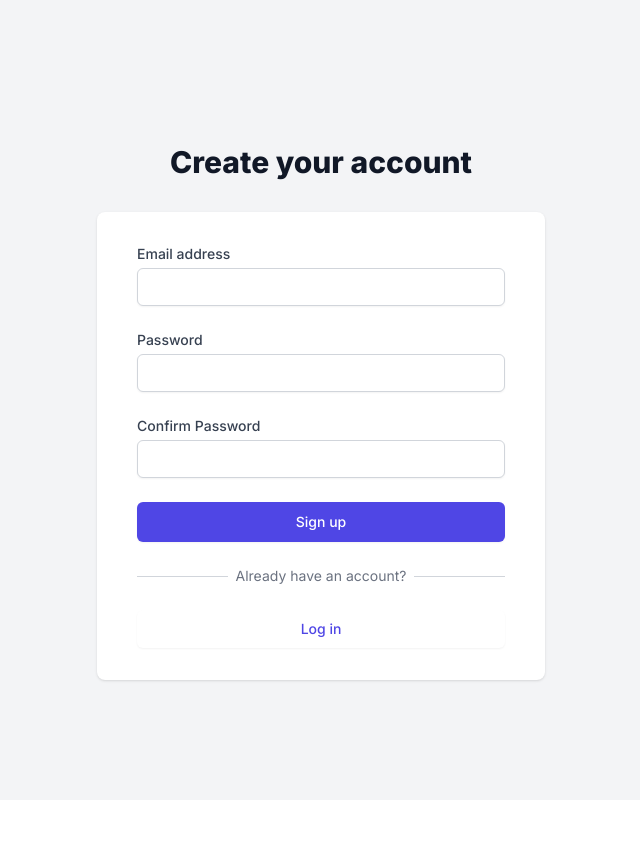
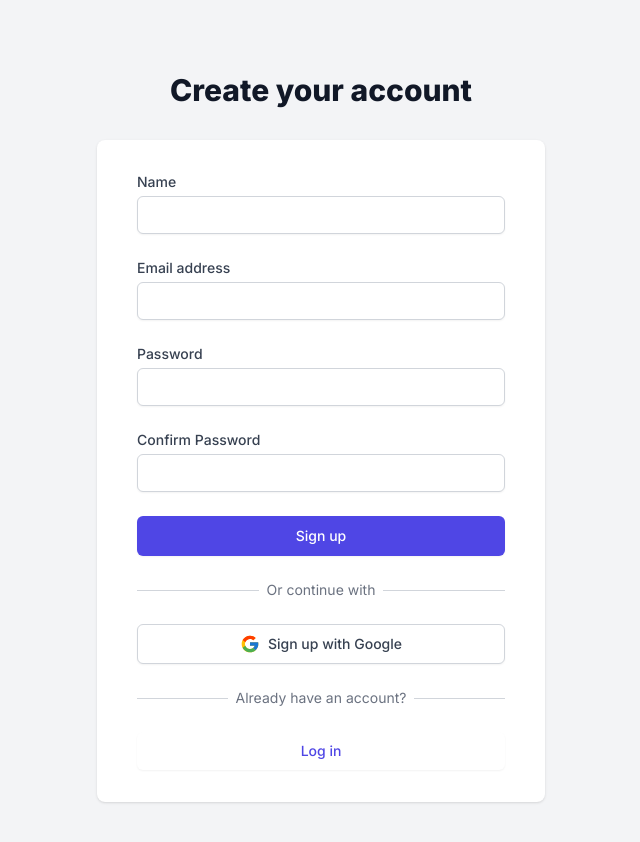
Before and after one commit to irfank123/ai_grader, a Next.js app in the folder Frontend/: page /signup in a window 1280 px wide. Shown: the top 842 px of the page, without its empty margins (319-959 px from the left). Before the commit the page ends 800 px from the top, so only its background shows below. Built offline with nearby package versions, Linux system fonts and the light colour scheme.

Commit message:
changed ui for login and signup

```diff
--- a/Frontend/package.json
+++ b/Frontend/package.json
@@ -21,6 +21,7 @@
     "papaparse": "^5.4.1",
     "react": "^18.2.0",
     "react-dom": "^18.2.0",
+    "react-icons": "^5.3.0",
     "react-latex-next": "^3.0.0",
     "react-p5": "^1.4.1",
     "tailwind-merge": "^2.5.4",
--- a/Frontend/src/app/login/page.tsx
+++ b/Frontend/src/app/login/page.tsx
@@ -1,113 +1,163 @@
-'use client'
+"use client";
 
-import { useState } from 'react'
-import { useRouter } from 'next/navigation'
-import Link from 'next/link'
-import { Button } from "@/components/ui/button"
+import { useState } from "react";
+import { useRouter } from "next/navigation";
+import Link from "next/link";
+import { Button } from "@/components/ui/button";
+import { FcGoogle } from "react-icons/fc";
 
 export default function Login() {
-  const [email, setEmail] = useState('')
-  const [password, setPassword] = useState('')
-  const router = useRouter()
+  const [email, setEmail] = useState("");
+  const [password, setPassword] = useState("");
+  const [error, setError] = useState("");
+  const router = useRouter();
 
   const handleSubmit = async (e: React.FormEvent) => {
-    e.preventDefault()
-    console.log('Login attempt with:', email, password)
+    e.preventDefault();
+    setError("");
 
-    router.push('/practice')
-  }
+    try {
+      const response = await fetch("http://localhost:3000/api/v1/auth/login", {
+        method: "POST",
+        headers: {
+          "Content-Type": "application/json",
+        },
+        body: JSON.stringify({ email, password }),
+        credentials: "include", // This is important for cookies to be sent
+      });
+
+      if (response.ok) {
+        const data = await response.json();
+        console.log("Login successful:", data);
+        router.push("/practice");
+      } else {
+        const errorData = await response.json();
+        setError(errorData.message || "Login failed");
+      }
+    } catch (error) {
+      console.error("Login error:", error);
+      setError("An error occurred during login");
+    }
+  };
+
+  const handleGoogleLogin = () => {
+    window.location.href = "http://localhost:3000/api/v1/auth/google";
+  };
 
   return (
-    <div className="min-h-screen bg-gray-100 flex flex-col justify-center py-12 sm:px-6 lg:px-8">
-      <div className="sm:mx-auto sm:w-full sm:max-w-md">
-        <h2 className="mt-6 text-center text-3xl font-extrabold text-gray-900">Log in to your account</h2>
+    <div className='min-h-screen bg-gray-100 flex flex-col justify-center py-12 sm:px-6 lg:px-8'>
+      <div className='sm:mx-auto sm:w-full sm:max-w-md'>
+        <h2 className='mt-6 text-center text-3xl font-extrabold text-gray-900'>
+          Log in to your account
+        </h2>
       </div>
 
-      <div className="mt-8 sm:mx-auto sm:w-full sm:max-w-md">
-        <div className="bg-white py-8 px-4 shadow sm:rounded-lg sm:px-10">
-          <form className="space-y-6" onSubmit={handleSubmit}>
-            {/* Email Input */}
+      <div className='mt-8 sm:mx-auto sm:w-full sm:max-w-md'>
+        <div className='bg-white py-8 px-4 shadow sm:rounded-lg sm:px-10'>
+          {error && <div className='mb-4 text-red-600 text-center'>{error}</div>}
+          <form className='space-y-6' onSubmit={handleSubmit}>
             <div>
-              <label htmlFor="email" className="block text-sm font-medium text-gray-700">
+              <label htmlFor='email' className='block text-sm font-medium text-gray-700'>
                 Email address
               </label>
-              <div className="mt-1">
+              <div className='mt-1'>
                 <input
-                  id="email"
-                  name="email"
-                  type="email"
-                  autoComplete="email"
+                  id='email'
+                  name='email'
+                  type='email'
+                  autoComplete='email'
                   required
                   value={email}
                   onChange={(e) => setEmail(e.target.value)}
-                  className="appearance-none block w-full px-3 py-2 border border-gray-300 rounded-md shadow-sm placeholder-gray-400 focus:outline-none focus:ring-indigo-500 focus:border-indigo-500 sm:text-sm"
+                  className='appearance-none block w-full px-3 py-2 border border-gray-300 rounded-md shadow-sm placeholder-gray-400 focus:outline-none focus:ring-indigo-500 focus:border-indigo-500 sm:text-sm'
                 />
               </div>
             </div>
 
-            {/* Password Input */}
             <div>
-              <label htmlFor="password" className="block text-sm font-medium text-gray-700">
+              <label htmlFor='password' className='block text-sm font-medium text-gray-700'>
                 Password
               </label>
-              <div className="mt-1">
+              <div className='mt-1'>
                 <input
-                  id="password"
-                  name="password"
-                  type="password"
-                  autoComplete="current-password"
+                  id='password'
+                  name='password'
+                  type='password'
+                  autoComplete='current-password'
                   required
                   value={password}
                   onChange={(e) => setPassword(e.target.value)}
-                  className="appearance-none block w-full px-3 py-2 border border-gray-300 rounded-md shadow-sm placeholder-gray-400 focus:outline-none focus:ring-indigo-500 focus:border-indigo-500 sm:text-sm"
+                  className='appearance-none block w-full px-3 py-2 border border-gray-300 rounded-md shadow-sm placeholder-gray-400 focus:outline-none focus:ring-indigo-500 focus:border-indigo-500 sm:text-sm'
                 />
               </div>
             </div>
 
-            {/* Remember Me Checkbox and Forgot Password Link */}
-            <div className="flex items-center justify-between">
-              <div className="flex items-center">
+            <div className='flex items-center justify-between'>
+              <div className='flex items-center'>
                 <input
-                  id="remember-me"
-                  name="remember-me"
-                  type="checkbox"
-                  className="h-4 w-4 text-indigo-600 focus:ring-indigo-500 border-gray-300 rounded"
+                  id='remember-me'
+                  name='remember-me'
+                  type='checkbox'
+                  className='h-4 w-4 text-indigo-600 focus:ring-indigo-500 border-gray-300 rounded'
                 />
-                <label htmlFor="remember-me" className="ml-2 block text-sm text-gray-900">
+                <label htmlFor='remember-me' className='ml-2 block text-sm text-gray-900'>
                   Remember me
                 </label>
               </div>
 
-              <div className="text-sm">
-                <a href="#" className="font-medium text-indigo-600 hover:text-indigo-500">
+              <div className='text-sm'>
+                <a href='#' className='font-medium text-indigo-600 hover:text-indigo-500'>
                   Forgot your password?
                 </a>
               </div>
             </div>
 
-            {/* Submit Button */}
             <div>
-              <Button type="submit" className="w-full flex justify-center py-2 px-4 border border-transparent rounded-md shadow-sm text-sm font-medium text-white bg-indigo-600 hover:bg-indigo-700 focus:outline-none focus:ring-2 focus:ring-offset-2 focus:ring-indigo-500">
+              <Button
+                type='submit'
+                className='w-full flex justify-center py-2 px-4 border border-transparent rounded-md shadow-sm text-sm font-medium text-white bg-indigo-600 hover:bg-indigo-700 focus:outline-none focus:ring-2 focus:ring-offset-2 focus:ring-indigo-500'
+              >
                 Log in
               </Button>
             </div>
           </form>
 
-          {/* Sign Up Link */}
-          <div className="mt-6">
-            <div className="relative">
-              <div className="absolute inset-0 flex items-center">
-                <div className="w-full border-t border-gray-300" />
+          <div className='mt-6'>
+            <div className='relative'>
+              <div className='absolute inset-0 flex items-center'>
+                <div className='w-full border-t border-gray-300' />
               </div>
-              <div className="relative flex justify-center text-sm">
-                <span className="px-2 bg-white text-gray-500">
-                  Don't have an account?
-                </span>
+              <div className='relative flex justify-center text-sm'>
+                <span className='px-2 bg-white text-gray-500'>Or continue with</span>
               </div>
             </div>
 
-            <div className="mt-6">
-              <Link href="/signup" className="w-full flex justify-center py-2 px-4 border border-transparent rounded-md shadow-sm text-sm font-medium text-indigo-600 bg-white hover:bg-gray-50">
+            <div className='mt-6'>
+              <Button
+                onClick={handleGoogleLogin}
+                className='w-full flex justify-center items-center py-2 px-4 border border-gray-300 rounded-md shadow-sm text-sm font-medium text-gray-700 bg-white hover:bg-gray-50'
+              >
+                <FcGoogle className='w-5 h-5 mr-2' />
+                Sign in with Google
+              </Button>
+            </div>
+          </div>
+
+          <div className='mt-6'>
+            <div className='relative'>
+              <div className='absolute inset-0 flex items-center'>
+                <div className='w-full border-t border-gray-300' />
+              </div>
+              <div className='relative flex justify-center text-sm'>
+                <span className='px-2 bg-white text-gray-500'>Don't have an account?</span>
+              </div>
+            </div>
+
+            <div className='mt-6'>
+              <Link
+                href='/signup'
+                className='w-full flex justify-center py-2 px-4 border border-transparent rounded-md shadow-sm text-sm font-medium text-indigo-600 bg-white hover:bg-gray-50'
+              >
                 Sign up
               </Link>
             </div>
@@ -115,5 +165,5 @@
         </div>
       </div>
     </div>
-  )
+  );
 }
--- a/Frontend/src/app/signup/page.tsx
+++ b/Frontend/src/app/signup/page.tsx
@@ -1,113 +1,185 @@
-'use client'
+"use client";
 
-import { useState } from 'react'
-import { useRouter } from 'next/navigation'
-import Link from 'next/link'
-import { Button } from "@/components/ui/button"
+import { useState } from "react";
+import { useRouter } from "next/navigation";
+import Link from "next/link";
+import { Button } from "@/components/ui/button";
+import { FcGoogle } from "react-icons/fc";
 
 export default function SignUp() {
-  const [email, setEmail] = useState('')
-  const [password, setPassword] = useState('')
-  const [confirmPassword, setConfirmPassword] = useState('')
-  const router = useRouter()
+  const [name, setName] = useState("");
+  const [email, setEmail] = useState("");
+  const [password, setPassword] = useState("");
+  const [confirmPassword, setConfirmPassword] = useState("");
+  const [error, setError] = useState("");
+  const router = useRouter();
 
-  const handleSubmit = (e: React.FormEvent) => {
-    e.preventDefault()
+  const handleSubmit = async (e: React.FormEvent) => {
+    e.preventDefault();
+    setError("");
 
-    console.log('Sign up with:', email, password)
+    if (password !== confirmPassword) {
+      setError("Passwords do not match");
+      return;
+    }
 
-    router.push('/practice')
-  }
+    try {
+      const response = await fetch("http://localhost:3000/api/v1/auth/register", {
+        method: "POST",
+        headers: {
+          "Content-Type": "application/json",
+        },
+        body: JSON.stringify({ name, email, password }),
+      });
+
+      if (response.ok) {
+        const data = await response.json();
+        console.log("Sign up successful:", data);
+        router.push("/practice");
+      } else {
+        const errorData = await response.json();
+        setError(errorData.message || "Sign up failed");
+      }
+    } catch (error) {
+      console.error("Sign up error:", error);
+      setError("An error occurred during sign up");
+    }
+  };
+
+  const handleGoogleSignUp = () => {
+    window.location.href = "http://localhost:3000/api/v1/auth/google";
+  };
 
   return (
-    <div className="min-h-screen bg-gray-100 flex flex-col justify-center py-12 sm:px-6 lg:px-8">
-      <div className="sm:mx-auto sm:w-full sm:max-w-md">
-        <h2 className="mt-6 text-center text-3xl font-extrabold text-gray-900">Create your account</h2>
+    <div className='min-h-screen bg-gray-100 flex flex-col justify-center py-12 sm:px-6 lg:px-8'>
+      <div className='sm:mx-auto sm:w-full sm:max-w-md'>
+        <h2 className='mt-6 text-center text-3xl font-extrabold text-gray-900'>
+          Create your account
+        </h2>
       </div>
 
-      <div className="mt-8 sm:mx-auto sm:w-full sm:max-w-md">
-        <div className="bg-white py-8 px-4 shadow sm:rounded-lg sm:px-10">
-          <form className="space-y-6" onSubmit={handleSubmit}>
-            {/* Email Input */}
+      <div className='mt-8 sm:mx-auto sm:w-full sm:max-w-md'>
+        <div className='bg-white py-8 px-4 shadow sm:rounded-lg sm:px-10'>
+          {error && <div className='mb-4 text-red-600 text-center'>{error}</div>}
+          <form className='space-y-6' onSubmit={handleSubmit}>
             <div>
-              <label htmlFor="email" className="block text-sm font-medium text-gray-700">
-                Email address
+              <label htmlFor='name' className='block text-sm font-medium text-gray-700'>
+                Name
               </label>
-              <div className="mt-1">
+              <div className='mt-1'>
                 <input
-                  id="email"
-                  name="email"
-                  type="email"
-                  autoComplete="email"
+                  id='name'
+                  name='name'
+                  type='text'
+                  autoComplete='name'
                   required
-                  value={email}
-                  onChange={(e) => setEmail(e.target.value)}
-                  className="appearance-none block w-full px-3 py-2 border border-gray-300 rounded-md shadow-sm placeholder-gray-400 focus:outline-none focus:ring-indigo-500 focus:border-indigo-500 sm:text-sm"
+                  value={name}
+                  onChange={(e) => setName(e.target.value)}
+                  className='appearance-none block w-full px-3 py-2 border border-gray-300 rounded-md shadow-sm placeholder-gray-400 focus:outline-none focus:ring-indigo-500 focus:border-indigo-500 sm:text-sm'
                 />
               </div>
             </div>
 
-            {/* Password Input */}
             <div>
-              <label htmlFor="password" className="block text-sm font-medium text-gray-700">
-                Password
+              <label htmlFor='email' className='block text-sm font-medium text-gray-700'>
+                Email address
               </label>
-              <div className="mt-1">
+              <div className='mt-1'>
                 <input
-                  id="password"
-                  name="password"
-                  type="password"
-                  autoComplete="new-password"
+                  id='email'
+                  name='email'
+                  type='email'
+                  autoComplete='email'
                   required
-                  value={password}
-                  onChange={(e) => setPassword(e.target.value)}
-                  className="appearance-none block w-full px-3 py-2 border border-gray-300 rounded-md shadow-sm placeholder-gray-400 focus:outline-none focus:ring-indigo-500 focus:border-indigo-500 sm:text-sm"
+                  value={email}
+                  onChange={(e) => setEmail(e.target.value)}
+                  className='appearance-none block w-full px-3 py-2 border border-gray-300 rounded-md shadow-sm placeholder-gray-400 focus:outline-none focus:ring-indigo-500 focus:border-indigo-500 sm:text-sm'
                 />
               </div>
             </div>
 
-            {/* Confirm Password Input */}
             <div>
-              <label htmlFor="confirm-password" className="block text-sm font-medium text-gray-700">
-                Confirm Password
+              <label htmlFor='password' className='block text-sm font-medium text-gray-700'>
+                Password
               </label>
-              <div className="mt-1">
+              <div className='mt-1'>
                 <input
-                  id="confirm-password"
-                  name="confirm-password"
-                  type="password"
-                  autoComplete="new-password"
+                  id='password'
+                  name='password'
+                  type='password'
+                  autoComplete='new-password'
                   required
-                  value={confirmPassword}
-                  onChange={(e) => setConfirmPassword(e.target.value)}
-                  className="appearance-none block w-full px-3 py-2 border border-gray-300 rounded-md shadow-sm placeholder-gray-400 focus:outline-none focus:ring-indigo-500 focus:border-indigo-500 sm:text-sm"
+                  value={password}
+                  onChange={(e) => setPassword(e.target.value)}
+                  className='appearance-none block w-full px-3 py-2 border border-gray-300 rounded-md shadow-sm placeholder-gray-400 focus:outline-none focus:ring-indigo-500 focus:border-indigo-500 sm:text-sm'
                 />
               </div>
             </div>
 
-            {/* Submit Button */}
             <div>
-              <Button type="submit" className="w-full flex justify-center py-2 px-4 border border-transparent rounded-md shadow-sm text-sm font-medium text-white bg-indigo-600 hover:bg-indigo-700 focus:outline-none focus:ring-2 focus:ring-offset-2 focus:ring-indigo-500">
+              <label htmlFor='confirm-password' className='block text-sm font-medium text-gray-700'>
+                Confirm Password
+              </label>
+              <div className='mt-1'>
+                <input
+                  id='confirm-password'
+                  name='confirm-password'
+                  type='password'
+                  autoComplete='new-password'
+                  required
+                  value={confirmPassword}
+                  onChange={(e) => setConfirmPassword(e.target.value)}
+                  className='appearance-none block w-full px-3 py-2 border border-gray-300 rounded-md shadow-sm placeholder-gray-400 focus:outline-none focus:ring-indigo-500 focus:border-indigo-500 sm:text-sm'
+                />
+              </div>
+            </div>
+
+            <div>
+              <Button
+                type='submit'
+                className='w-full flex justify-center py-2 px-4 border border-transparent rounded-md shadow-sm text-sm font-medium text-white bg-indigo-600 hover:bg-indigo-700 focus:outline-none focus:ring-2 focus:ring-offset-2 focus:ring-indigo-500'
+              >
                 Sign up
               </Button>
             </div>
           </form>
 
-          {/* Login Link */}
-          <div className="mt-6">
-            <div className="relative">
-              <div className="absolute inset-0 flex items-center">
-                <div className="w-full border-t border-gray-300" />
+          <div className='mt-6'>
+            <div className='relative'>
+              <div className='absolute inset-0 flex items-center'>
+                <div className='w-full border-t border-gray-300' />
               </div>
-              <div className="relative flex justify-center text-sm">
-                <span className="px-2 bg-white text-gray-500">
-                  Already have an account?
-                </span>
+              <div className='relative flex justify-center text-sm'>
+                <span className='px-2 bg-white text-gray-500'>Or continue with</span>
               </div>
             </div>
 
-            <div className="mt-6">
-              <Link href="/login" className="w-full flex justify-center py-2 px-4 border border-transparent rounded-md shadow-sm text-sm font-medium text-indigo-600 bg-white hover:bg-gray-50">
+            <div className='mt-6'>
+              <Button
+                onClick={handleGoogleSignUp}
+                className='w-full flex justify-center items-center py-2 px-4 border border-gray-300 rounded-md shadow-sm text-sm font-medium text-gray-700 bg-white hover:bg-gray-50'
+              >
+                <FcGoogle className='w-5 h-5 mr-2' />
+                Sign up with Google
+              </Button>
+            </div>
+          </div>
+
+          <div className='mt-6'>
+            <div className='relative'>
+              <div className='absolute inset-0 flex items-center'>
+                <div className='w-full border-t border-gray-300' />
+              </div>
+              <div className='relative flex justify-center text-sm'>
+                <span className='px-2 bg-white text-gray-500'>Already have an account?</span>
+              </div>
+            </div>
+
+            <div className='mt-6'>
+              <Link
+                href='/login'
+                className='w-full flex justify-center py-2 px-4 border border-transparent rounded-md shadow-sm text-sm font-medium text-indigo-600 bg-white hover:bg-gray-50'
+              >
                 Log in
               </Link>
             </div>
@@ -115,5 +187,5 @@
         </div>
       </div>
     </div>
-  )
+  );
 }
```
Also changed, not shown: 1 other file (tests, documents, lock files or other folders).
